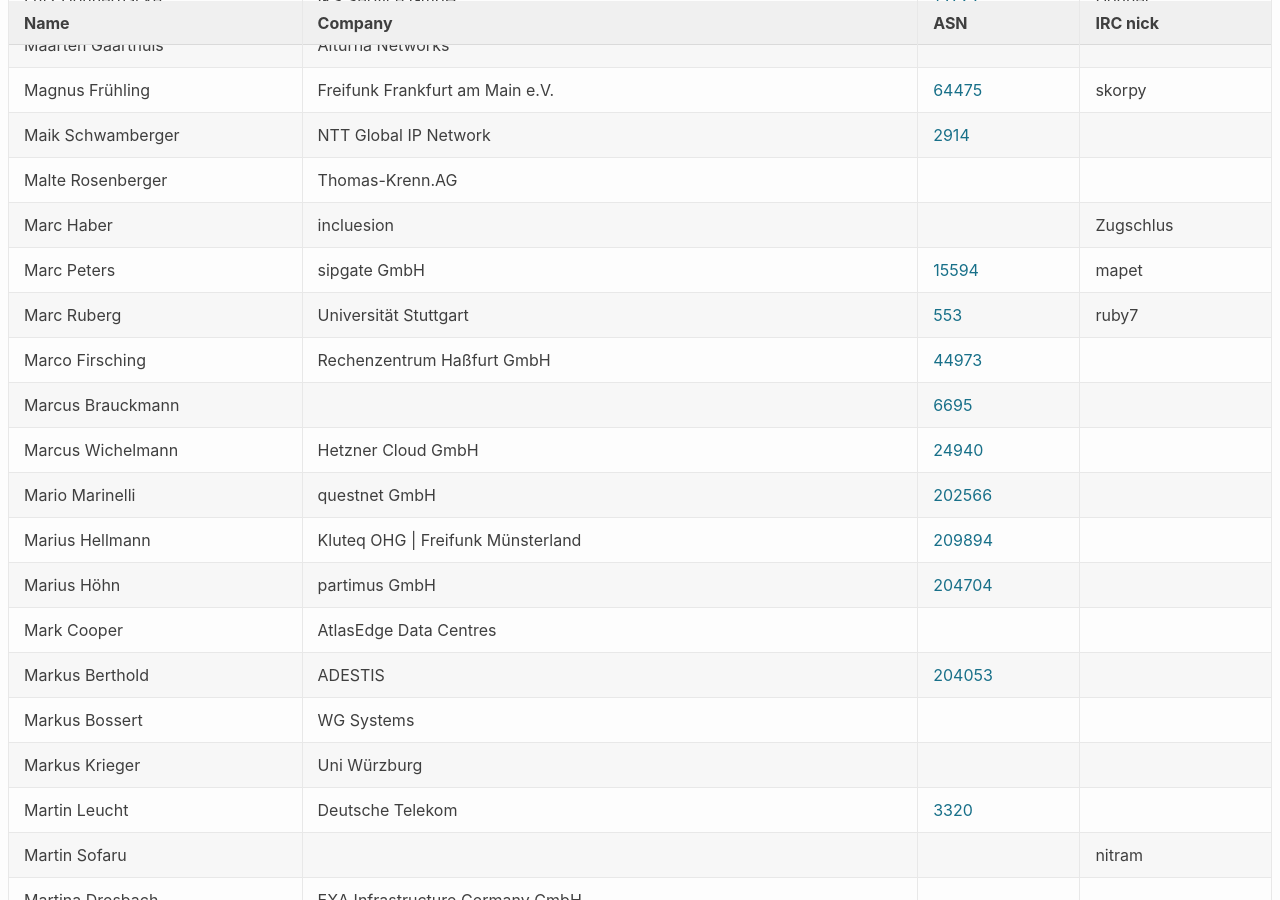
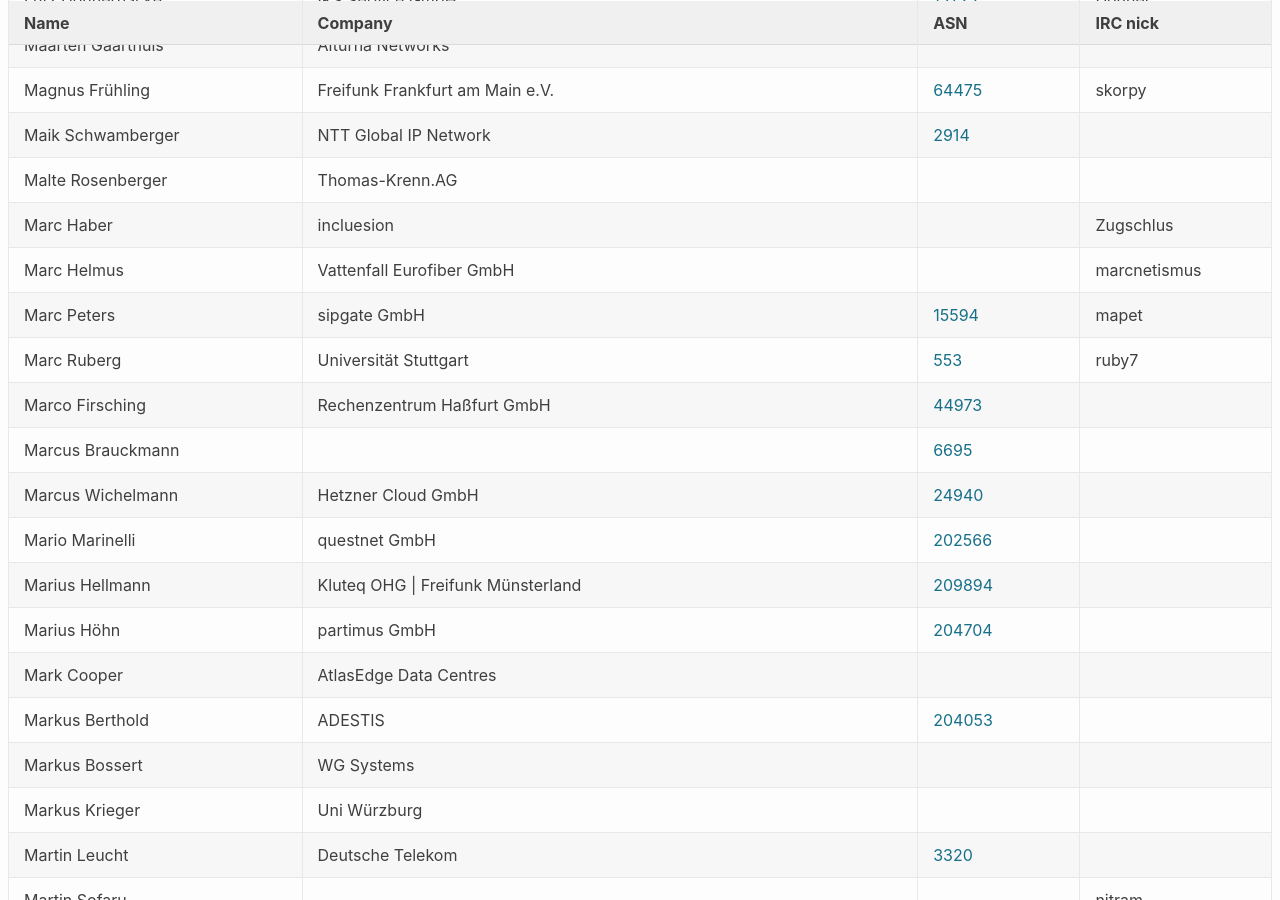
Before and after one commit to denog/pretix-attendeelist, a Jekyll site: the page built from denog15/index.md, in a window 1280 px wide and 900 px high, scrolled down 4789 px. Built offline with Jekyll 4.4.1, drawn with Linux system fonts in a browser that asks for light colours.

Commit message:
Latest data: Tue Sep 19 08:11:03 UTC 2023

```diff
--- a/_data/attendees_denog15_onsite.json
+++ b/_data/attendees_denog15_onsite.json
@@ -648,6 +648,12 @@
     "asn": null
   },
   {
+    "name": "Marc Helmus",
+    "company": "Vattenfall Eurofiber GmbH",
+    "irc": "marcnetismus",
+    "asn": null
+  },
+  {
     "name": "Marco Firsching",
     "company": "Rechenzentrum Haßfurt GmbH",
     "irc": null,
```
